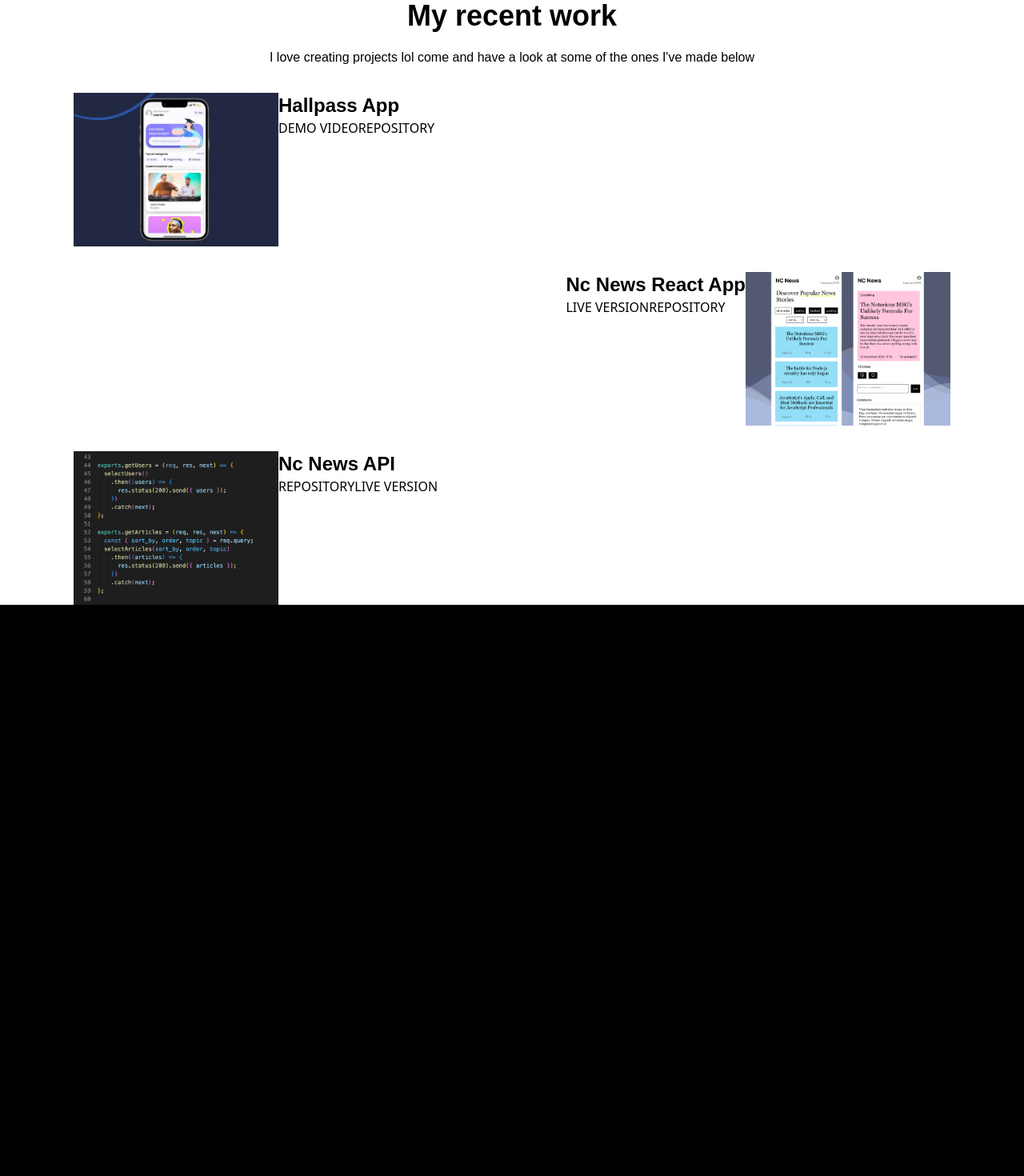
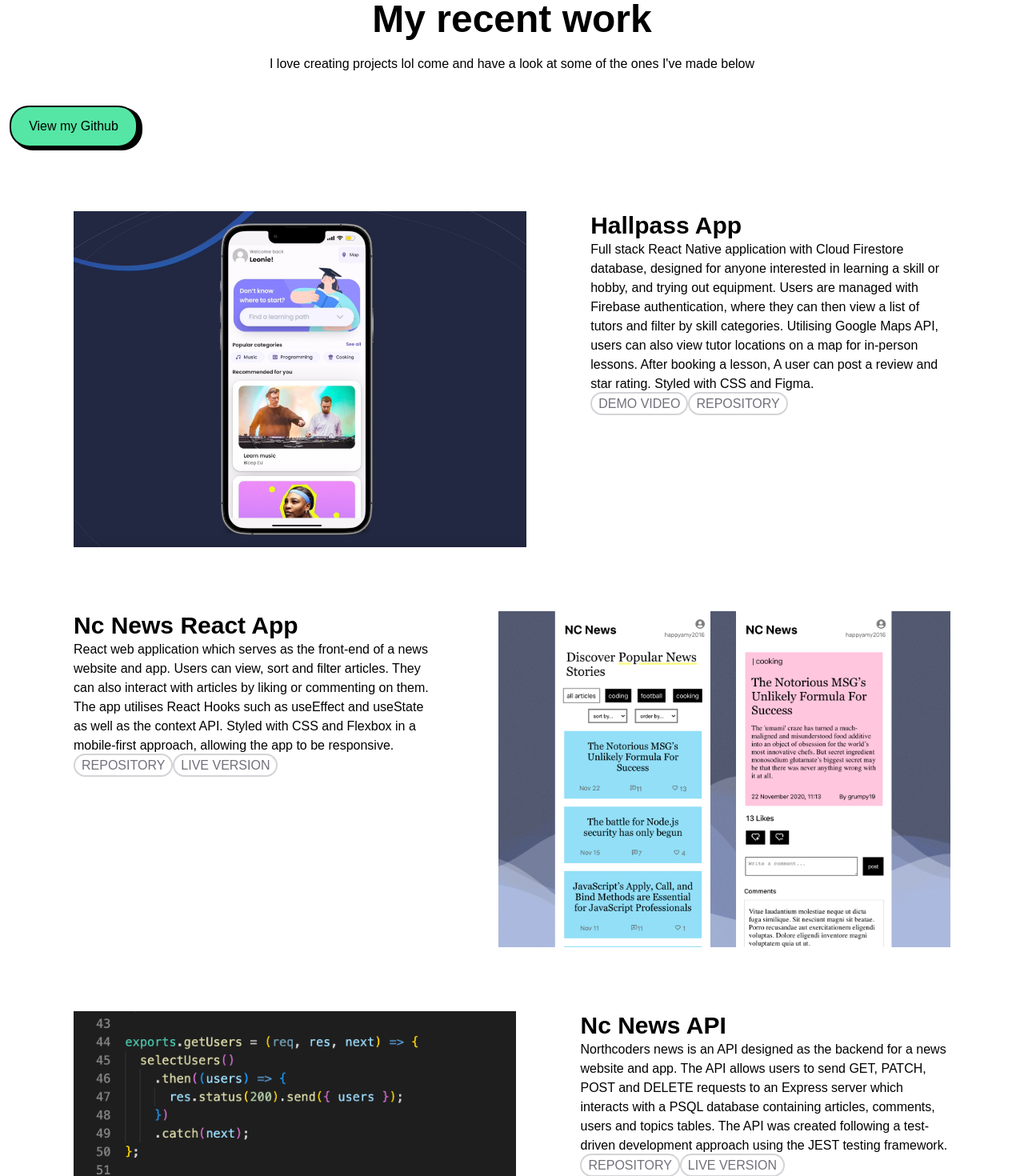
Before and after one commit to LeoniePhelps/Portfolio, a React (Create React App) app: page / in a window 1280 px wide. Shown: the part 520-1990 px from the top of the page at 80% size. Before the commit the page ends 1276 px from the top, so only its background shows below. Built offline with nearby package versions, Linux system fonts and the light colour scheme.

Commit message:
add info and links

```diff
--- a/src/components/Projects.jsx
+++ b/src/components/Projects.jsx
@@ -4,51 +4,121 @@ export const Projects = () => {
   return (
     <div class="pl-3 pr-3 bg-white">
       <section class="mt-20 flex flex-col">
-        <h1 class="font-workSans font-bold text-4xl flex justify-center mt-10">
+        <h1 class="font-workSans font-bold text-5xl flex justify-center mt-10">
           My recent work
         </h1>
         <h2 class="font-workSans font-normal flex justify-center mt-5">
           I love creating projects lol come and have a look at some of the ones
           I've made below
         </h2>
+        <a
+          href={"https://github.com/LeoniePhelps"}
+          class="font-workSans flex justify-center mt-10 bg-[#55E6A5] p-3 rounded-3xl w-40 border-2 border-black shadow-[5px_3px_0px_1px_black] active:shadow-[0px_0px_0px_1px_black]"
+        >
+          View my Github
+        </a>
       </section>
 
-      <section class="flex flex-row justify-start mt-8 pl-20">
+      {/* HALLPASS APP */}
+
+      <section class="flex flex-row justify-start mt-20 pl-20">
         <img
-          class="h-48 w-64"
+          class="h-[420px] w-[580px] hover:shadow-[10px_20px_0px_1px_black]"
           src={require("../images/hallpass-app.png")}
           alt="hallpass app homescreen"
         />
-        <article>
-          <h1 class="font-workSans font-bold text-2xl">Hallpass App</h1>
-          <button>DEMO VIDEO</button>
-          <button>REPOSITORY</button>
+        <article class="ml-20">
+          <h1 class="font-workSans font-bold text-3xl">Hallpass App</h1>
+          <p class="font-workSans mr-20">
+            Full stack React Native application with Cloud Firestore database,
+            designed for anyone interested in learning a skill or hobby, and
+            trying out equipment. Users are managed with Firebase
+            authentication, where they can then view a list of tutors and filter
+            by skill categories. Utilising Google Maps API, users can also view
+            tutor locations on a map for in-person lessons. After booking a
+            lesson, A user can post a review and star rating. Styled with CSS
+            and Figma.
+          </p>
+          <a
+            href={"https://www.youtube.com/watch?v=QcP7aeKNtMc"}
+            class="font-workSans text-zinc-500 border-2 border-zinc-300 rounded-2xl p-1 pl-2 pr-2 hover:bg-zinc-300 hover:text-black"
+          >
+            DEMO VIDEO
+          </a>
+          <a
+            href={"https://github.com/jamalxwm/hallpass-app"}
+            class="font-workSans text-zinc-500 border-2 border-zinc-300 rounded-2xl p-1 pl-2 pr-2 hover:bg-zinc-300 hover:text-black"
+          >
+            REPOSITORY
+          </a>
         </article>
       </section>
 
-      <section class="flex flex-row justify-end mt-8 pr-20">
-        <article>
-          <h1 class="font-workSans font-bold text-2xl">Nc News React App</h1>
-          <button>LIVE VERSION</button>
-          <button>REPOSITORY</button>
+      {/* NC NEWS FRONT END */}
+
+      <section class="flex flex-row justify-end mt-20 pr-20">
+        <article class="mr-20">
+          <h1 class="font-workSans font-bold text-3xl ml-20">
+            Nc News React App
+          </h1>
+          <p class="font-workSans ml-20">
+            React web application which serves as the front-end of a news
+            website and app. Users can view, sort and filter articles. They can
+            also interact with articles by liking or commenting on them. The app
+            utilises React Hooks such as useEffect and useState as well as the
+            context API. Styled with CSS and Flexbox in a mobile-first approach,
+            allowing the app to be responsive.
+          </p>
+          <a
+            href={"https://github.com/LeoniePhelps/FE-NC-News"}
+            class="font-workSans text-zinc-500 border-2 border-zinc-300 rounded-2xl p-1 pl-2 pr-2 ml-20 hover:bg-zinc-300 hover:text-black"
+          >
+            REPOSITORY
+          </a>
+          <a
+            href={"https://leoniephelpsncnews.netlify.app/"}
+            class="font-workSans text-zinc-500 border-2 border-zinc-300 rounded-2xl p-1 pl-2 pr-2 hover:bg-zinc-300 hover:text-black"
+          >
+            LIVE VERSION
+          </a>
         </article>
         <img
-          class="h-48 w-64"
+          class="h-[420px] w-[580px] hover:shadow-[10px_20px_0px_1px_black]"
           src={require("../images/nc-news-app.png")}
           alt="nc news app article screens"
         />
       </section>
 
-      <section class="flex flex-row justify-start mt-8 pl-20">
+      {/* NC NEWS BACK END */}
+
+      <section class="flex flex-row justify-start mt-20 pl-20 pb-20">
         <img
-          class="h-48 w-64"
+          class="h-[420px] w-[580px] hover:shadow-[10px_20px_0px_1px_black]"
           src={require("../images/nc-news-api.png")}
           alt="nc news api code"
         />
-        <article>
-          <h1 class="font-workSans font-bold text-2xl">Nc News API</h1>
-          <button>REPOSITORY</button>
-          <button>LIVE VERSION</button>
+        <article class="ml-20">
+          <h1 class="font-workSans font-bold text-3xl">Nc News API</h1>
+          <p class="font-workSans mr-20">
+            Northcoders news is an API designed as the backend for a news
+            website and app. The API allows users to send GET, PATCH, POST and
+            DELETE requests to an Express server which interacts with a PSQL
+            database containing articles, comments, users and topics tables. The
+            API was created following a test-driven development approach using
+            the JEST testing framework.
+          </p>
+          <a
+            href={"https://github.com/LeoniePhelps/BE-NC-News"}
+            class="font-workSans text-zinc-500 border-2 border-zinc-300 rounded-2xl p-1 pl-2 pr-2 hover:bg-zinc-300 hover:text-black"
+          >
+            REPOSITORY
+          </a>
+          <a
+            href={"https://leonie-phelps-nc-news-be.herokuapp.com/api"}
+            class="font-workSans text-zinc-500 border-2 border-zinc-300 rounded-2xl p-1 pl-2 pr-2 hover:bg-zinc-300 hover:text-black"
+          >
+            LIVE VERSION
+          </a>
         </article>
       </section>
     </div>
```
